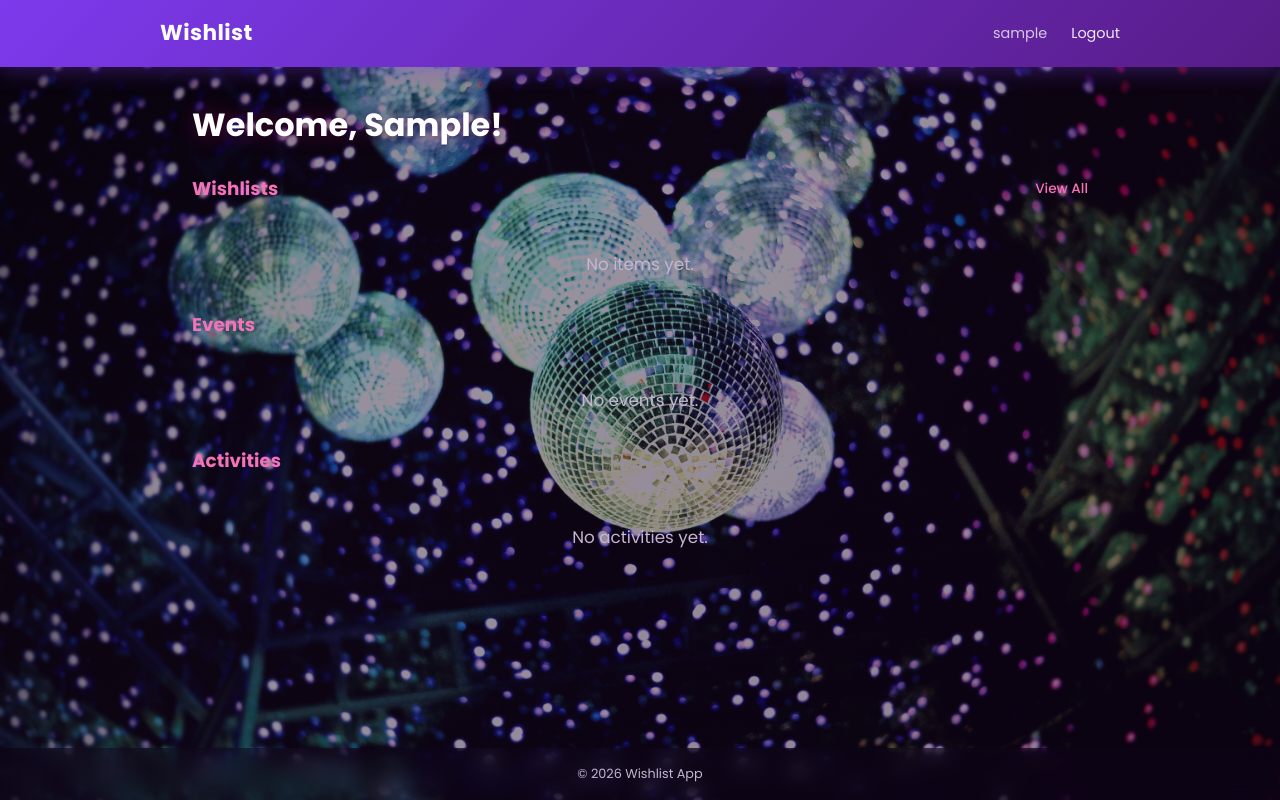
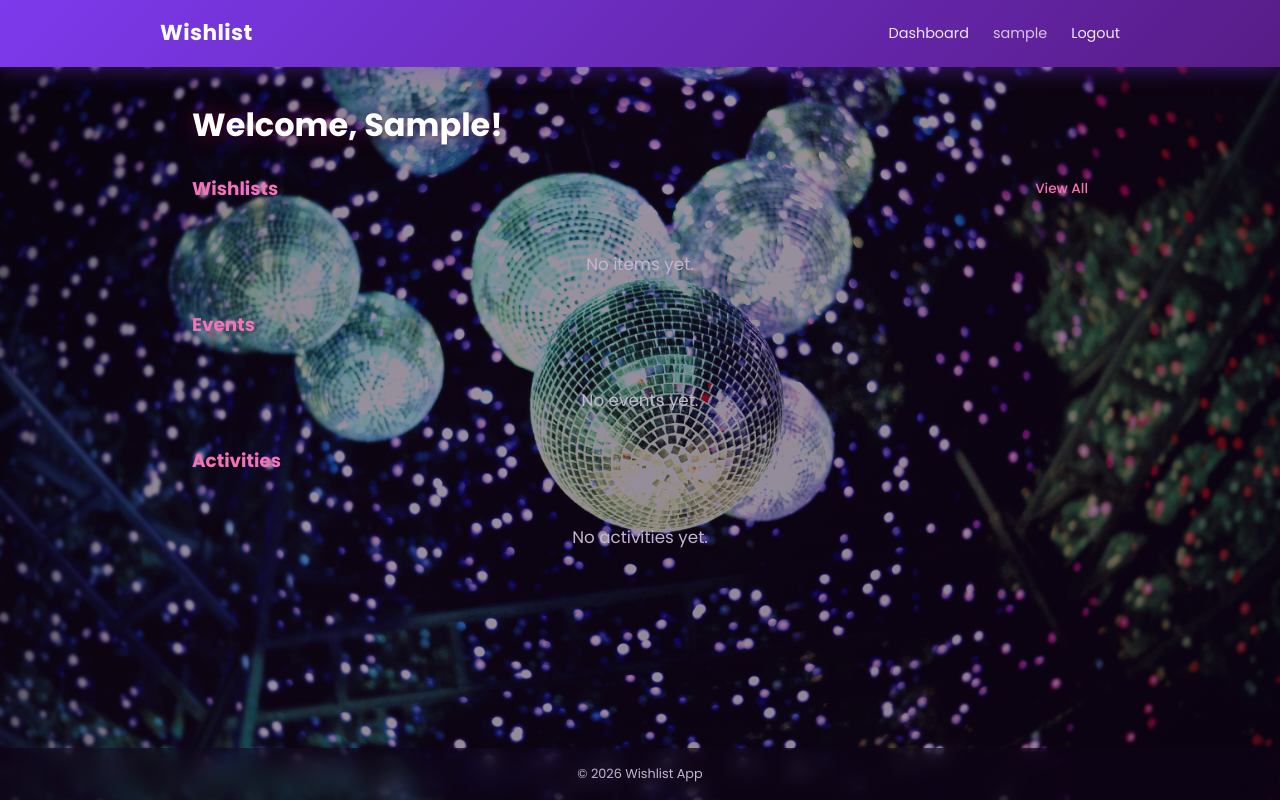
Before and after one commit to dianestephani/wishlist, a Django app: page / in a window 1280 px wide. Run offline with Django 5.2, Linux system fonts and the light colour scheme; the visitor is signed in with stand-in values (Sample User, id 1); data that the repository does not hold is empty.

Commit message:
dashboard link added to Nav, now rearrange dashboard

```diff
--- a/templates/base.html
+++ b/templates/base.html
@@ -25,6 +25,7 @@
             <a href="{% url 'wishlist:index' %}" class="nav-brand">Wishlist</a>
             <div class="nav-links">
                 {% if user.is_authenticated %}
+                    <a href="{% url 'wishlist:dashboard' %}">Dashboard</a>
                     <span class="nav-user">{{ user.username }}</span>
                     <a href="{% url 'wishlist:logout' %}">Logout</a>
                 {% else %}
```
